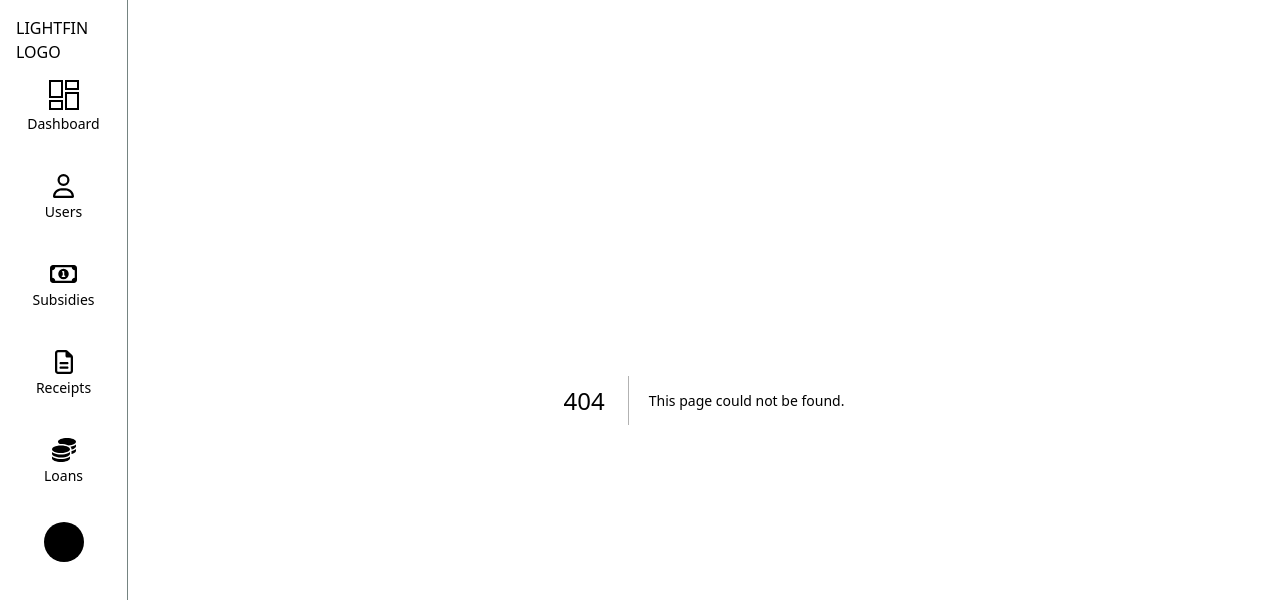
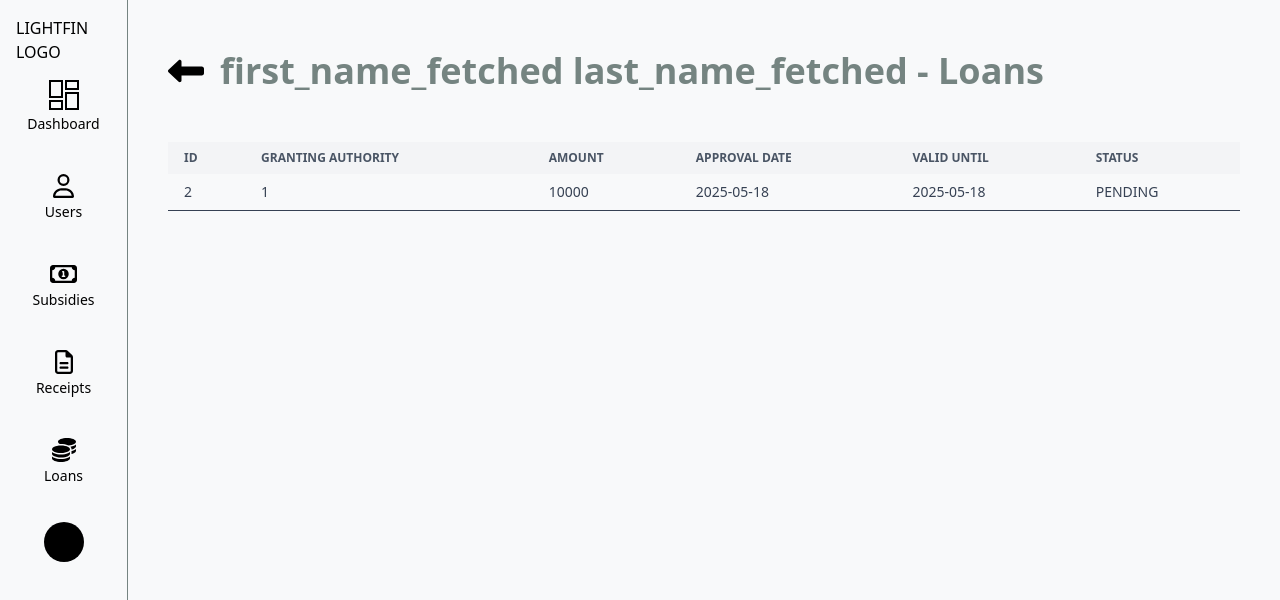
Before and after one commit to anurpeljto/lightfin-fe, a Next.js app: page /user-subsidies/1 in a window 1280 px wide. Before the commit this address had no page. Shown: the top 600 px of the page. Built offline with nearby package versions, Linux system fonts and the light colour scheme.

Commit message:
Finish users-reports flow in users tab

```diff
--- /dev/null
+++ b/app/(pages)/(users)/user-loans/[id]/page.tsx
@@ -0,0 +1,54 @@
+'use client';
+import ArrowBack from '@/app/components/navigation/ArrowBack';
+import ReportTable from '@/app/components/reports/ReportTable';
+import ReportPage from '@/app/components/reports/ReportTable'
+import { Column } from '@/app/interfaces/column.interface';
+import { useParams } from 'next/navigation';
+import React from 'react'
+
+
+const page = () => {
+
+  const {id} = useParams();
+
+  const columns: Column[] = [
+    { columnDef: 'id', header: 'id'},
+    { columnDef: 'borrower_id', header: 'borrower_id' },
+    { columnDef: 'amount', header: 'Loan amount' },
+    { columnDef: 'interest_rate', header: 'Interest rate'},
+    { columnDef: 'loan_status', header: 'Loan status' },
+    { columnDef: 'actions', header: 'actions' }
+  ];
+
+  const columnData: any = {
+    data: [
+      {
+        id: 2,
+        borrower_id: id,
+        amount: 10000,
+        loan_status: 'PENDING',
+        interest_rate: 0.3,
+      }
+    ]
+  }
+
+  return (
+    <div className="w-full h-full grid grid-rows-[0.15fr_0.85fr] p-10">
+        <nav className="text-4xl font-bold text-primary p-0 m-0 flex items-center gap-4 pb-10">
+          <ArrowBack/>
+          <p>first_name_fetched last_name_fetched - Loans</p>
+        </nav>
+
+        <div className="w-full h-full sm:grid sm:grid-cols-3 flex flex-col gap-10 lg:gap-24 sm:gap-20 max-h-[200px]">
+          <div className='col-span-3'>
+            <ReportTable
+              columns={columns}
+              columnData={columnData.data}
+            />
+          </div>
+        </div>
+    </div>
+  )
+}
+
+export default page
--- /dev/null
+++ b/app/(pages)/(users)/user-subsidies/[id]/page.tsx
@@ -0,0 +1,55 @@
+'use client';
+import ArrowBack from '@/app/components/navigation/ArrowBack';
+import ReportTable from '@/app/components/reports/ReportTable';
+import ReportPage from '@/app/components/reports/ReportTable'
+import { Column } from '@/app/interfaces/column.interface';
+import { useParams } from 'next/navigation';
+import React from 'react'
+
+
+const page = () => {
+
+  const {id} = useParams();
+
+  const columns: Column[] = [
+    { columnDef: 'id', header: 'id'},
+    { columnDef: 'grant_id', header: 'Granting Authority' },
+    { columnDef: 'amount', header: 'Amount' },
+    { columnDef: 'approval_date', header: 'Approval date' },
+    { columnDef: 'valid_until', header: 'Valid until' },
+    { columnDef: 'status', header: 'Status' }
+  ];
+
+  const columnData: any = {
+    data: [
+      {
+        id: 2,
+        grant_id: 1,
+        amount: 10000,
+        status: 'PENDING',
+        approval_date: new Date().toLocaleDateString('bs-BA'),
+        valid_until: new Date().toLocaleDateString('bs-BA')
+      }
+    ]
+  }
+
+  return (
+    <div className="w-full h-full grid grid-rows-[0.15fr_0.85fr] p-10">
+        <nav className="text-4xl font-bold text-primary p-0 m-0 flex items-center gap-4 pb-10">
+          <ArrowBack/>
+          <p>first_name_fetched last_name_fetched - Loans</p>
+        </nav>
+
+        <div className="w-full h-full sm:grid sm:grid-cols-3 flex flex-col gap-10 lg:gap-24 sm:gap-20 max-h-[200px]">
+          <div className='col-span-3'>
+            <ReportTable
+              columns={columns}
+              columnData={columnData.data}
+            />
+          </div>
+        </div>
+    </div>
+  )
+}
+
+export default page
--- a/app/(pages)/(users)/users/page.tsx
+++ b/app/(pages)/(users)/users/page.tsx
@@ -38,9 +38,9 @@ const page = () => {
                             <td className="px-4 py-2">{user.role}</td>
                             <td className="px-4 py-2">
                                 <div className='flex w-full gap-2'>
-                                    <button>Loans</button>
+                                    <Link href={`/user-loans/${user.id}`}>Loans</Link>
                                     <Link href={`/user-debts/${user.id}`}>Debts</Link>
-                                    <button>Subsidies</button>
+                                    <Link href={`/user-subsidies/${user.id}`}>Subsidies</Link>
                                 </div>
                             </td>
                         </tr>
```
